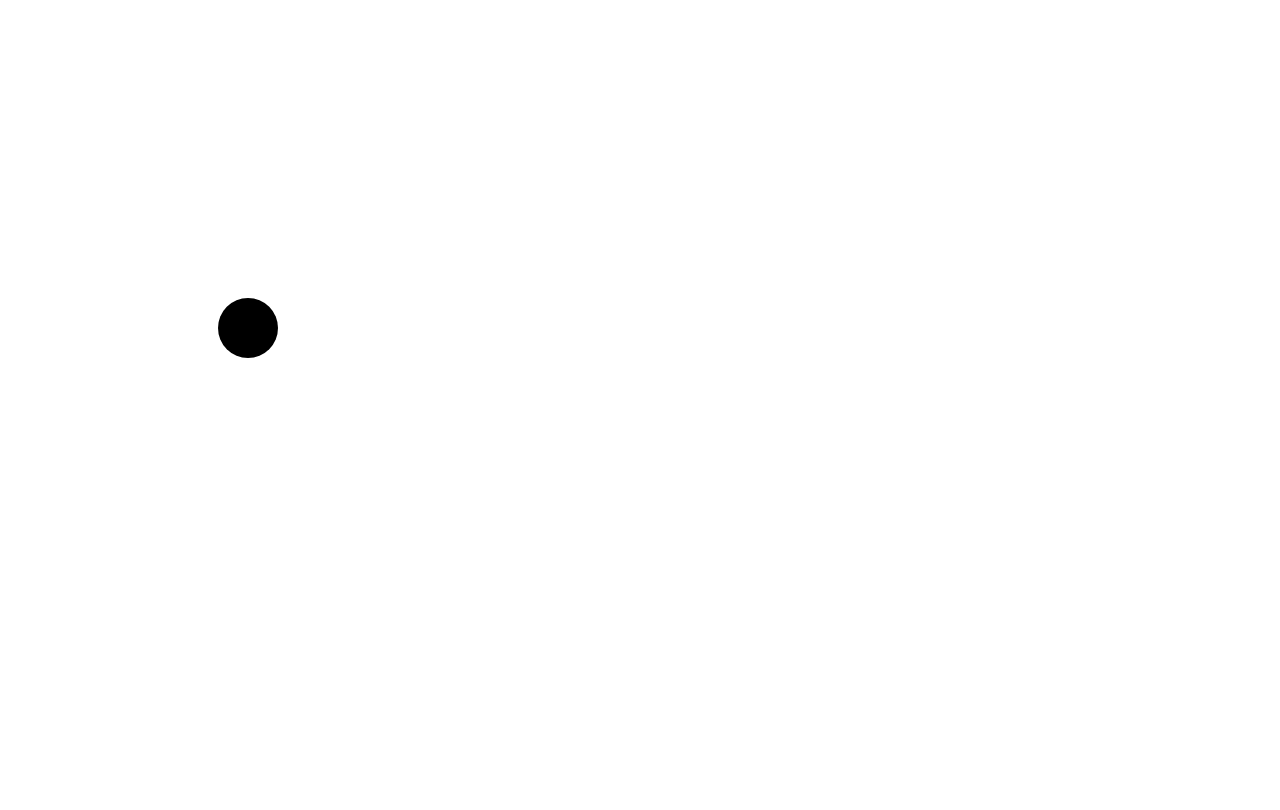
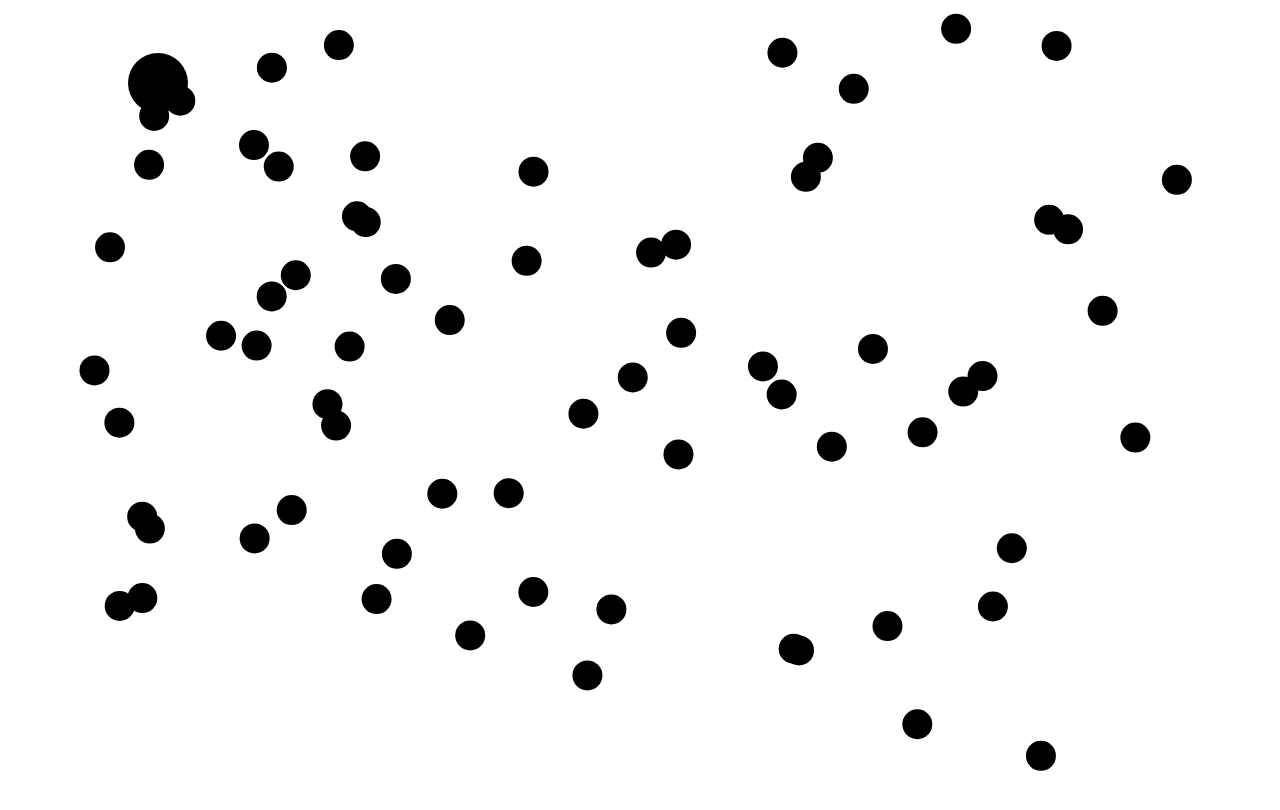
Before and after one commit to jakcw/beep-boop, a plain HTML site: page index.html in a window 1280 px wide. Drawn offline with Linux system fonts and the light colour scheme.

Commit message:
Enemies attack main circle now

```diff
--- a/index.html
+++ b/index.html
@@ -6,7 +6,7 @@
     <title>beep boop</title>
 </head>
 <body>
-    <canvas id="game-canvas" height="640" width="480"></canvas>
+    <canvas id="game-canvas"></canvas>
     <script src="index.js"></script>
 </body>
 </html>
--- a/index.js
+++ b/index.js
@@ -34,7 +34,7 @@ class Vec {
 class Particle {
     constructor(x, y) {
         this.pos = new Vec(x, y);
-        this.velocity = new Vec(2, 2);
+        this.velocity = new Vec(0, 0);
         this.lifespan = 100;
     }
 
@@ -54,8 +54,41 @@ class Particle {
     }
 }
 
+class Enemy {
+    constructor(x, y) {
+        this.pos = new Vec(x, y);
+        this.velocity = new Vec(0, 0);
+        this.dead = false;
 
-const canvas = document.getElementById("game-canvas");
+    }
+
+    update(targetPos) {
+        const direction = targetPos.subtract(this.pos).normalise();
+        const speed = 1;
+        this.velocity = direction.scale(speed);
+        this.pos = this.pos.add(this.velocity);
+    }
+
+    draw(ctx) {
+        ctx.beginPath();
+        ctx.arc(this.pos.x, this.pos.y, 15, 0, 2 * Math.PI);
+        ctx.fill();
+    }
+}
+
+
+
+const canvas = document.getElementById("game-canvas")
+function resizeCanvas() {
+    canvas.width = window.innerWidth;
+    canvas.height = window.innerHeight;
+}
+
+// Resize the canvas when the document has loaded
+window.onload = resizeCanvas;
+
+// Ensure the canvas stays full-screen even when the window is resized
+window.onresize = resizeCanvas;
 const ctx = canvas.getContext("2d");
 
 let circlePos = new Vec(canvas.width / 2, canvas.height / 2);
@@ -95,9 +128,16 @@ function updateVelocity() {
     velocity = newVelocity;
 }
 
+// particles (shooting)
 let particles = [];
 let lastParticleTime = 0;
 const fireRate = 100;
+
+// enemies
+let enemies = [];
+let lastEnemyTime = 0;
+const enemyRate = 50;
+
 
 document.addEventListener('mousemove', function(event) {
     const rect = canvas.getBoundingClientRect();
@@ -109,11 +149,12 @@ document.addEventListener('mousemove', function(event) {
 
 document.addEventListener('keydown', function(event) {
     if (event.code === 'Space') {
+        keysPressed[event.key] = true;
         const currentTime = Date.now();
         if (currentTime - lastParticleTime > fireRate) {
 
             const direction = mousePos.subtract(circlePos).normalise();
-            const speed = 2;
+            const speed = 5;
 
             const newParticle = new Particle(circlePos.x, circlePos.y);
             newParticle.velocity = direction.scale(speed);
@@ -123,12 +164,27 @@ document.addEventListener('keydown', function(event) {
         }
     }
 
-
-
 })
 
 function update() {
     ctx.clearRect(0, 0, canvas.width, canvas.height);
+    x = Math.random() * canvas.width;
+    y = Math.random() * canvas.height;
+
+    const currentTime = Date.now();
+
+
+
+    if (currentTime - lastEnemyTime > enemyRate) {
+        const newEnemy = new Enemy(x, y);
+        enemies.push(newEnemy);
+        lastEnemyTime = currentTime;
+    }
+
+    enemies.forEach(enemy => {
+        enemy.update(circlePos);
+        enemy.draw(ctx);
+    });
 
     particles.forEach(particle => {
         particle.update();
```
